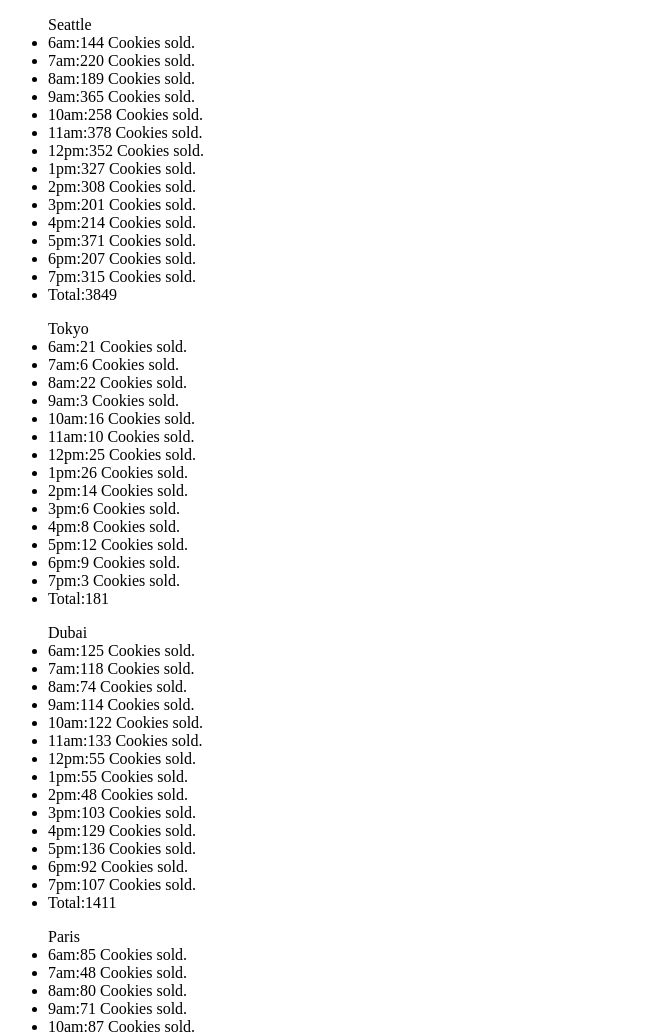
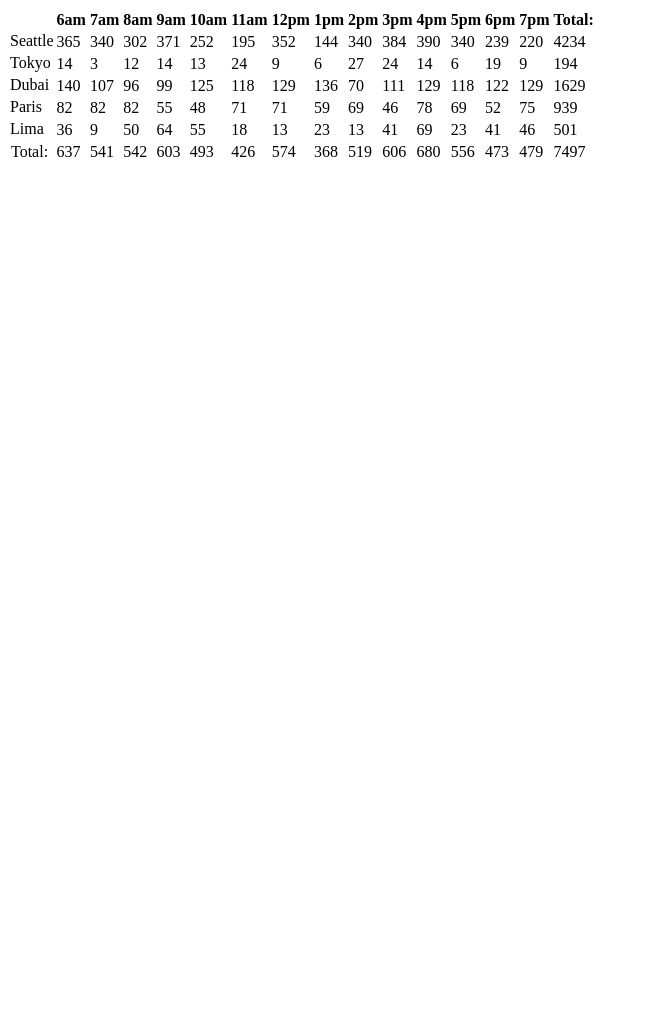
Before and after one commit to AlMonkman/cookie-stand-nights, a plain HTML site: page sales.html in a window 1280 px wide. Shown: the top 1032 px of the page, without its empty margins (0-646 px from the left). After the commit the page ends 800 px from the top, so only its background shows below. Drawn offline with Linux system fonts and the light colour scheme.

Commit message:
added constructor function, Built table

```diff
--- a/js/app.js
+++ b/js/app.js
@@ -4,209 +4,118 @@ const citySales = document.getElementById('city-sales');
 
 const hours = ['6am', '7am', '8am', '9am', '10am', '11am', '12pm', '1pm', '2pm', '3pm', '4pm', '5pm', '6pm', '7pm'];
 
+const cityArr = [];
 
+function City(name, minCust, maxCust, avg) {
+  this.name = name;
+  this.minCust = minCust;
+  this.maxCust = maxCust;
+  this.avg = avg;
+  this.cookiesSoldPerHour = [];
+  this.customersPerHour = [];
+  this.total = 0;
+  cityArr.push(this);
+}
 
-let seattle = {
-  name: 'Seattle',
-  minCust: 23,
-  maxCust: 65,
-  avg: 6.3,
-  cookiesSoldPerHour: [],
-  customersPerHour: [],
-  total: 0,
-
-  randomCustomers: function (min, max) {
+City.prototype.randomCustomers = function (min, max) {
   let number = Math.floor(Math.random() * (max - min + 1) + min);
   return number;
-  },
+}
 
-  generateCookiesPerHour: function () {
+City.prototype.generateCookiesPerHour = function () {
   for (let i = 0; i < hours.length; i++) {
     this.customersPerHour.push(this.randomCustomers(this.minCust, this.maxCust));
     this.cookiesSoldPerHour.push(Math.floor(this.customersPerHour[i] * this.avg));
     this.total += (this.cookiesSoldPerHour[i]);
   }
-  },
+}
 
-  renderCity: function () {
-    this.generateCookiesPerHour();
-    let list = document.createElement('ul');
-    list.textContent = `${this.name}`;
-    citySales.appendChild(list);
+const seattle = new City('Seattle', 23, 65, 6.3);
+const tokyo = new City('Tokyo', 3, 24, 1.2);
+const dubai = new City('Dubai', 11, 38, 3.7);
+const paris = new City('Paris', 20, 38, 2.3);
+const lima = new City('Lima', 2, 16, 4.6);
+
+function renderHeader() {
+  let thead = document.createElement('thead');
+  citySales.appendChild(thead);
+
+  let time = document.createElement('tr');
+  thead.appendChild(time);
+
+  let hour = document.createElement('th');
+  time.appendChild(hour);
+
   for (let i = 0; i < hours.length; i++) {
+    let timeData = document.createElement('th');
+    timeData.textContent = `${hours[i]}`;
+    time.appendChild(timeData);
+  }
+  let total = document.createElement('th');
+  total.textContent = `Total:`;
+  time.appendChild(total);
 
-      let listItems = document.createElement('li');
-      listItems.textContent = `${hours[i]}:${this.cookiesSoldPerHour[i]} Cookies sold.`;
-      list.appendChild(listItems);
+  let tbody = document.createElement('tbody');
+  citySales.appendChild(tbody);
 }
-    let total = document.createElement('li');
-    total.textContent = `Total:${this.total}`;
-    list.appendChild(total);
-  },
+renderHeader();
+
+City.prototype.renderCity = function () {
+  let tbody = document.querySelector('tbody');
+
+  let tr = document.createElement('tr');
+  tr.textContent = `${this.name}`;
+  tbody.appendChild(tr);
+
+  for (let i = 0; i < this.cookiesSoldPerHour.length; i++) {
+    let td = document.createElement('td');
+    td.textContent = `${this.cookiesSoldPerHour[i]}`;
+    tr.appendChild(td);
+  }
+  let total = document.createElement('td');
+  total.textContent = `${this.total}`;
+  tr.appendChild(total);
+}
+
+function callout() {
+  for (let i = 0; i < cityArr.length; i++) {
+    cityArr[i].generateCookiesPerHour();
+    cityArr[i].renderCity();
+  }
+}
+
+callout();
+
+function renderFooter() {
+  let tr = document.createElement('tr');
+  citySales.appendChild(tr);
+
+  let td = document.createElement('td');
+  td.textContent = `Total:`;
+  tr.appendChild(td);
+
+  let grandTotal = 0;
+
+  for (let i = 0; i < hours.length; i++) {
+    let hourlyTotal = 0;
+
+    for (let j = 0; j < cityArr.length; j++) {
+      hourlyTotal += cityArr[j].cookiesSoldPerHour[i];
+    }
+    const totalHourlySales = document.createElement('td');
+    totalHourlySales.textContent = `${hourlyTotal}`;
+    tr.appendChild(totalHourlySales);
+    grandTotal += hourlyTotal;
+  }
+  const grandTotal1 = document.createElement('td');
+  grandTotal1.textContent = `${grandTotal}`;
+  tr.appendChild(grandTotal1);
 
 }
-seattle.renderCity();
 
-let tokyo = {
-  name: 'Tokyo',
-  minCust: 3,
-  maxCust: 24,
-  avg: 1.2,
-  cookiesSoldPerHour: [],
-  customersPerHour: [],
-  total: 0,
 
-  randomCustomers: function (min, max) {
-    let number = Math.floor(Math.random() * (max - min + 1) + min);
-    return number;
-  },
+renderFooter();
 
-  generateCookiesPerHour: function () {
-    for (let i = 0; i < hours.length; i++) {
-      this.customersPerHour.push(this.randomCustomers(this.minCust, this.maxCust));
-      this.cookiesSoldPerHour.push(Math.floor(this.customersPerHour[i] * this.avg));
-      this.total += (this.cookiesSoldPerHour[i]);
-    }
-  },
 
-  renderCity: function () {
-    this.generateCookiesPerHour();
-    let list = document.createElement('ul');
-    list.textContent = `${this.name}`;
-    citySales.appendChild(list);
-    for (let i = 0; i < hours.length; i++) {
-
-      let listItems = document.createElement('li');
-      listItems.textContent = `${hours[i]}:${this.cookiesSoldPerHour[i]} Cookies sold.`;
-      list.appendChild(listItems);
-    }
-    let total = document.createElement('li');
-    total.textContent = `Total:${this.total}`;
-    list.appendChild(total);
-  },
-
-}
-tokyo.renderCity();
-
-let dubai = {
-  name: 'Dubai',
-  minCust: 11,
-  maxCust: 38,
-  avg: 3.7,
-  cookiesSoldPerHour: [],
-  customersPerHour: [],
-  total: 0,
-
-  randomCustomers: function (min, max) {
-    let number = Math.floor(Math.random() * (max - min + 1) + min);
-    return number;
-  },
-
-  generateCookiesPerHour: function () {
-    for (let i = 0; i < hours.length; i++) {
-      this.customersPerHour.push(this.randomCustomers(this.minCust, this.maxCust));
-      this.cookiesSoldPerHour.push(Math.floor(this.customersPerHour[i] * this.avg));
-      this.total += (this.cookiesSoldPerHour[i]);
-    }
-  },
-
-  renderCity: function () {
-    this.generateCookiesPerHour();
-    let list = document.createElement('ul');
-    list.textContent = `${this.name}`;
-    citySales.appendChild(list);
-    for (let i = 0; i < hours.length; i++) {
-
-      let listItems = document.createElement('li');
-      listItems.textContent = `${hours[i]}:${this.cookiesSoldPerHour[i]} Cookies sold.`;
-      list.appendChild(listItems);
-    }
-    let total = document.createElement('li');
-    total.textContent = `Total:${this.total}`;
-    list.appendChild(total);
-  },
-
-}
-dubai.renderCity();
-
-let paris = {
-  name: 'Paris',
-  minCust: 20,
-  maxCust: 38,
-  avg: 2.3,
-  cookiesSoldPerHour: [],
-  customersPerHour: [],
-  total: 0,
-
-  randomCustomers: function (min, max) {
-    let number = Math.floor(Math.random() * (max - min + 1) + min);
-    return number;
-  },
-
-  generateCookiesPerHour: function () {
-    for (let i = 0; i < hours.length; i++) {
-      this.customersPerHour.push(this.randomCustomers(this.minCust, this.maxCust));
-      this.cookiesSoldPerHour.push(Math.floor(this.customersPerHour[i] * this.avg));
-      this.total += (this.cookiesSoldPerHour[i]);
-    }
-  },
-
-  renderCity: function () {
-    this.generateCookiesPerHour();
-    let list = document.createElement('ul');
-    list.textContent = `${this.name}`;
-    citySales.appendChild(list);
-    for (let i = 0; i < hours.length; i++) {
-
-      let listItems = document.createElement('li');
-      listItems.textContent = `${hours[i]}:${this.cookiesSoldPerHour[i]} Cookies sold.`;
-      list.appendChild(listItems);
-    }
-    let total = document.createElement('li');
-    total.textContent = `Total:${this.total}`;
-    list.appendChild(total);
-  },
-
-}
-paris.renderCity();
-
-let lima = {
-  name: 'Lima',
-  minCust: 2,
-  maxCust: 16,
-  avg: 4.6,
-  cookiesSoldPerHour: [],
-  customersPerHour: [],
-  total: 0,
-
-  randomCustomers: function (min, max) {
-    let number = Math.floor(Math.random() * (max - min + 1) + min);
-    return number;
-  },
-
-  generateCookiesPerHour: function () {
-    for (let i = 0; i < hours.length; i++) {
-      this.customersPerHour.push(this.randomCustomers(this.minCust, this.maxCust));
-      this.cookiesSoldPerHour.push(Math.floor(this.customersPerHour[i] * this.avg));
-      this.total += (this.cookiesSoldPerHour[i]);
-    }
-  },
-
-  renderCity: function () {
-    this.generateCookiesPerHour();
-    let list = document.createElement('ul');
-    list.textContent = `${this.name}`;
-    citySales.appendChild(list);
-    for (let i = 0; i < hours.length; i++) {
-
-      let listItems = document.createElement('li');
-      listItems.textContent = `${hours[i]}:${this.cookiesSoldPerHour[i]} Cookies sold.`;
-      list.appendChild(listItems);
-    }
-    let total = document.createElement('li');
-    total.textContent = `Total:${this.total}`;
-    list.appendChild(total);
-  },
-
-}
-lima.renderCity();
+// console.log(seattle);
+// console.log(cityArr);
--- a/sales.html
+++ b/sales.html
@@ -6,7 +6,7 @@
 
 </head>
 <body>
-  <div id="city-sales"></div>
+  <table id="city-sales"></table>
   <script src="js/app.js"></script>
 </body>
 </html>
```
Lines whose indentation alone changed are shown as unchanged.
